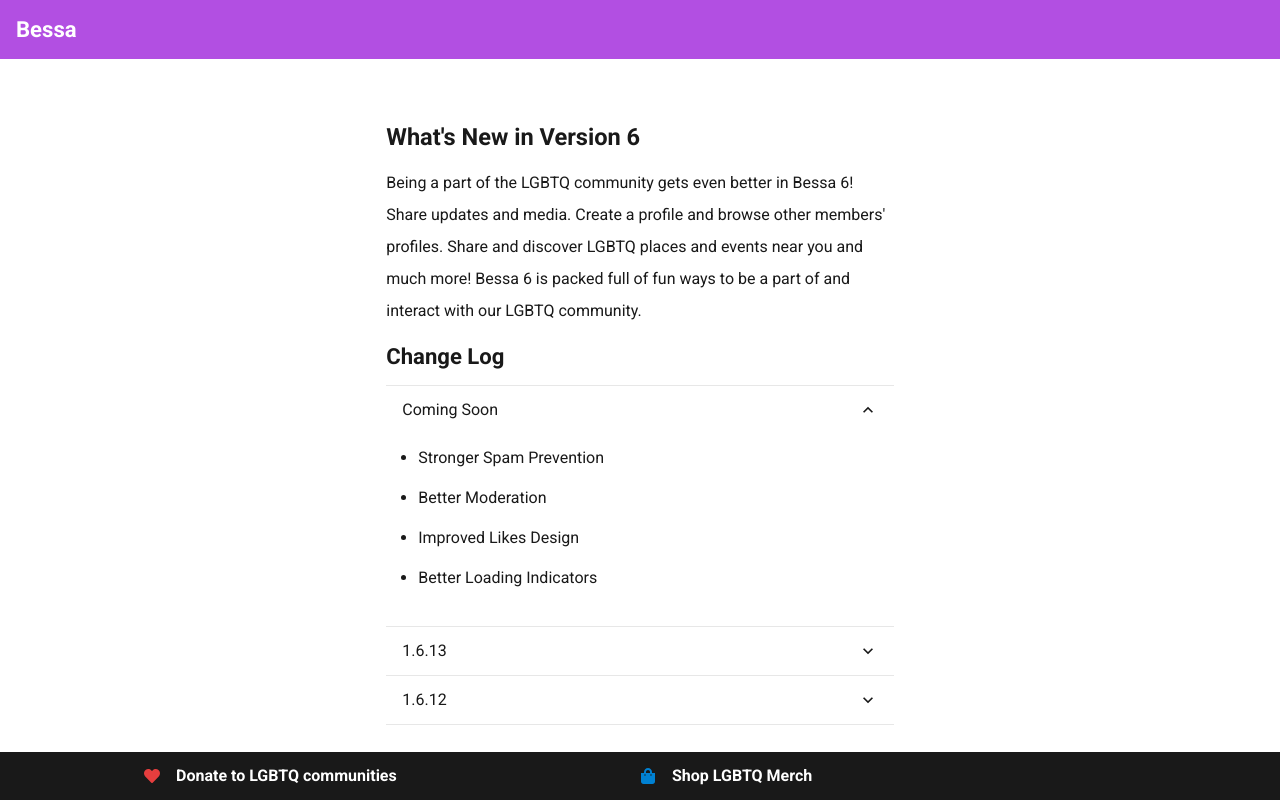
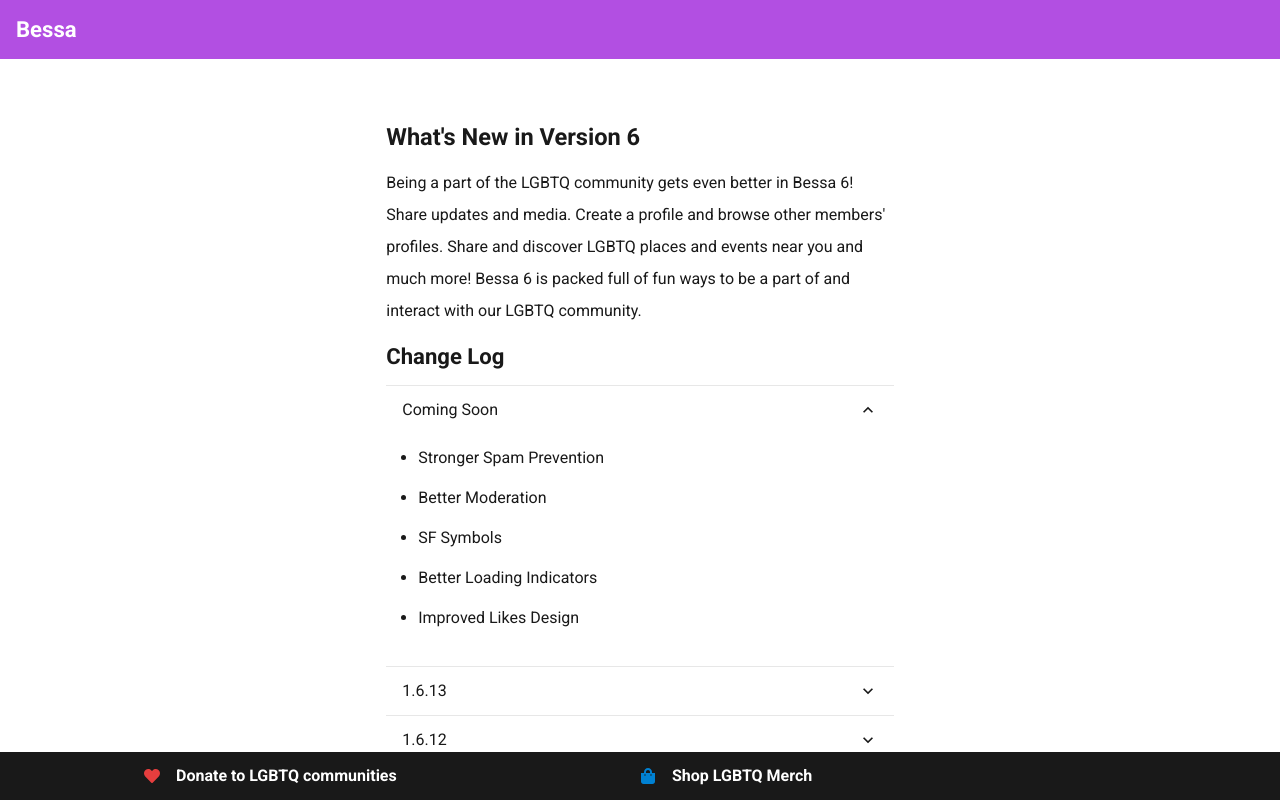
Before and after one commit to bessaapps/bessa-website, a Next.js app: page /whats-new in a window 1280 px wide. Built offline with nearby package versions, Linux system fonts and the light colour scheme.

Commit message:
Think twice, code once.

```diff
--- a/app/whats-new/page.js
+++ b/app/whats-new/page.js
@@ -53,8 +53,9 @@ export default function WhatsNew() {
       items: [
         "Stronger Spam Prevention",
         "Better Moderation",
-        "Improved Likes Design",
-        "Better Loading Indicators"
+        "SF Symbols",
+        "Better Loading Indicators",
+        "Improved Likes Design"
       ]
     },
     {
```
